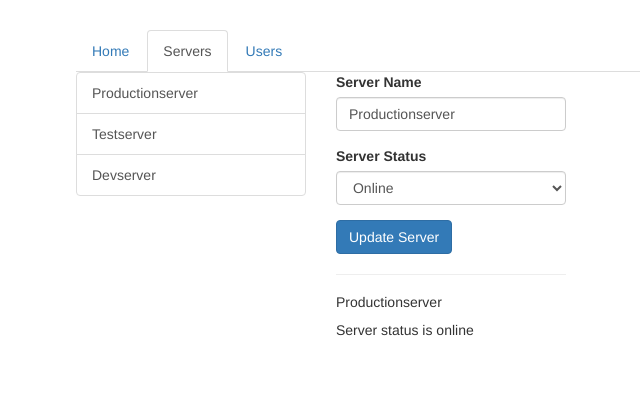
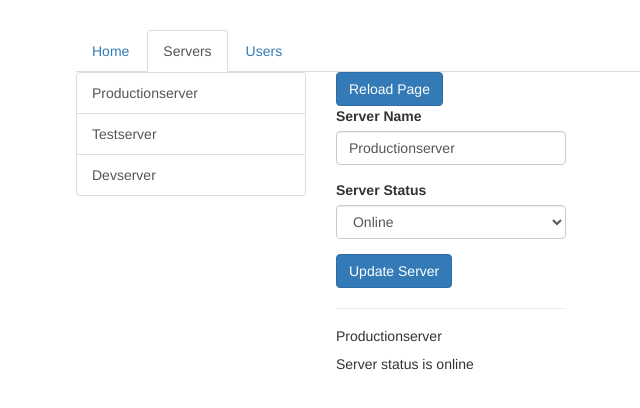
Before and after one commit to AmeyaChavre/Ng-Router, an Angular app: page /servers in a window 1280 px wide. Shown: the top 408 px of the page, without its empty margins (189-829 px from the left). Built offline with nearby package versions, Linux system fonts and the light colour scheme.

Commit message:
Commit#59

```diff
--- a/src/app/servers/servers.component.html
+++ b/src/app/servers/servers.component.html
@@ -10,6 +10,7 @@
     </div>
   </div>
   <div class="col-xs-12 col-sm-4">
+    <button class="btn btn-primary" (click)="onReload()"> Reload Page </button>
     <app-edit-server></app-edit-server>
     <hr>
     <app-server></app-server>
```
